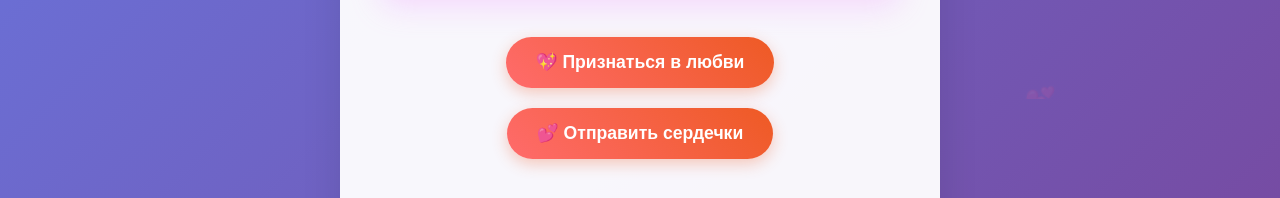
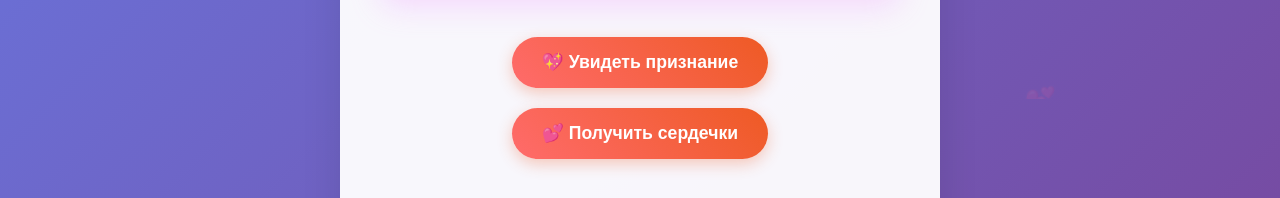
Before and after one commit to DaveYerzh/amina_love, a plain HTML site: page index.html in a window 1280 px wide. Shown: the part 701-899 px from the top of the page. Drawn offline with Linux system fonts and the light colour scheme.

Commit message:
Update index.html

```diff
--- a/index.html
+++ b/index.html
@@ -212,8 +212,8 @@
         </div>
 
         <div style="margin-top: 30px;">
-            <button class="btn" onclick="showLove()">💖 Признаться в любви</button>
-            <button class="btn" onclick="showHearts()">💕 Отправить сердечки</button>
+            <button class="btn" onclick="showLove()">💖 Увидеть признание </button>
+            <button class="btn" onclick="showHearts()">💕 Получить сердечки </button>
         </div>
     </div>
 
```
